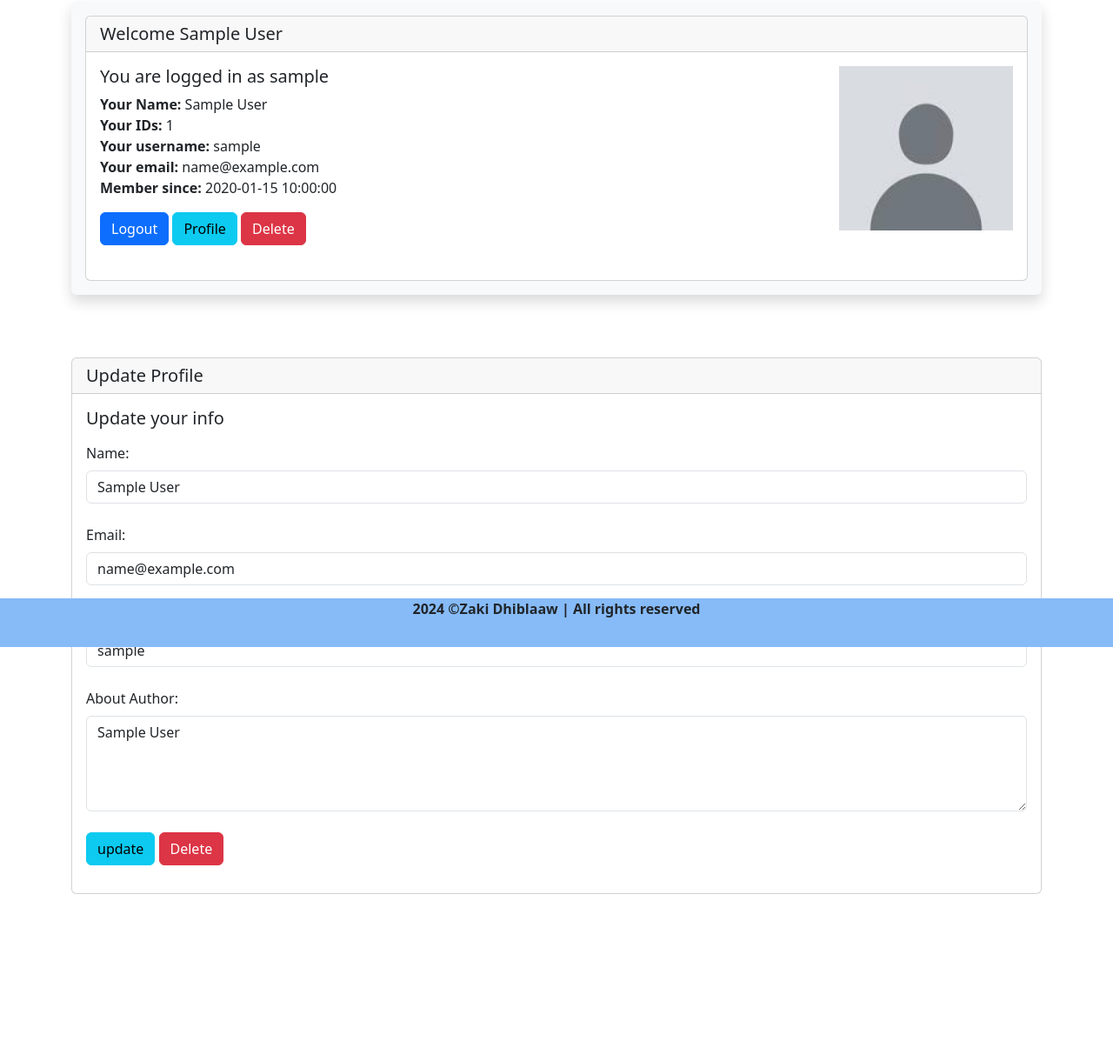
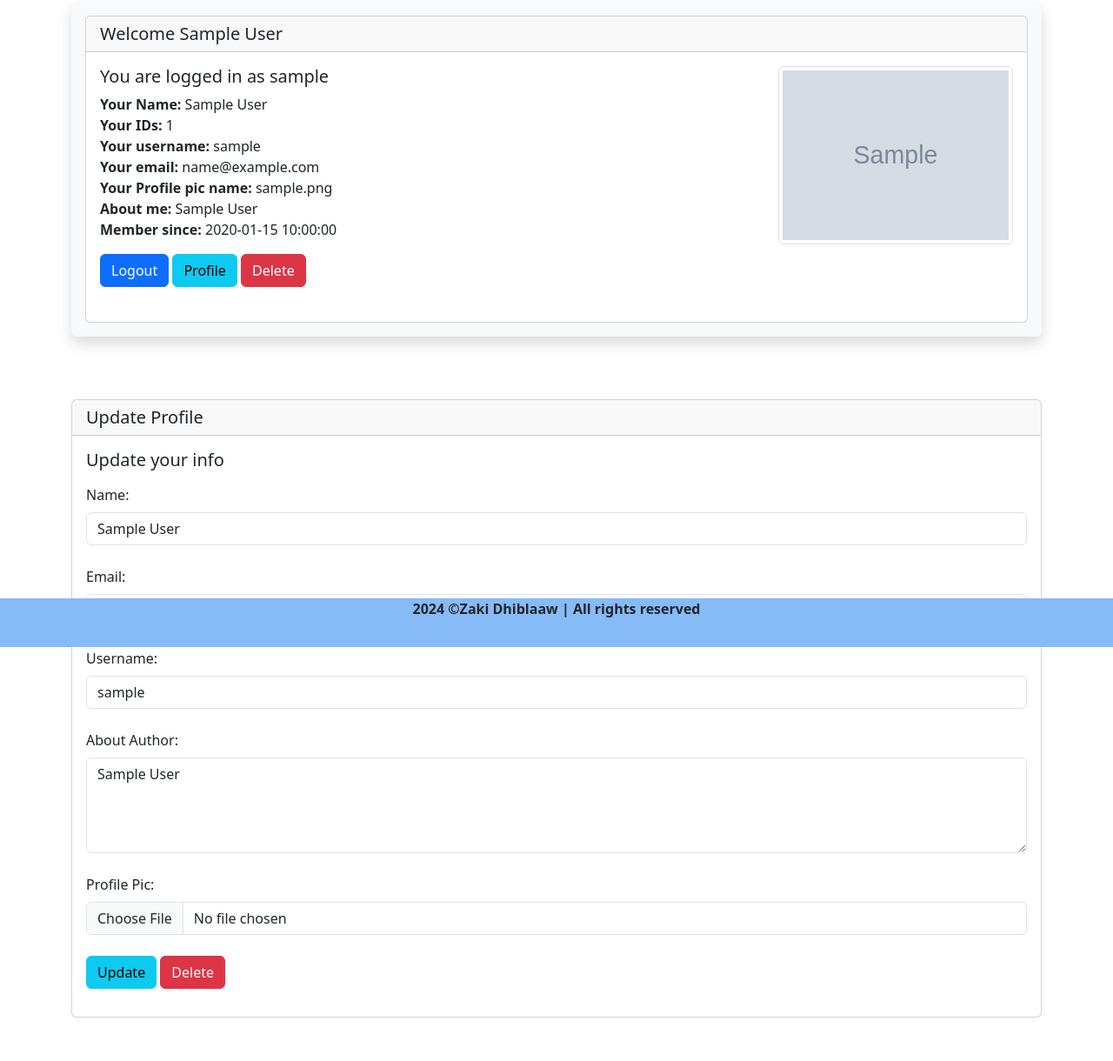
Before and after one commit to ZakiDhiblawe/flask_blog, a Flask app: page /dashboard/ in a window 1280 px wide. Shown: the part 56-1276 px from the top of the page at 87% size. Before the commit the page ends 1084 px from the top, so only its background shows below. Run offline with Flask 3, Linux system fonts and the light colour scheme; a user stored in the database is signed in; tables that the repository leaves empty hold one stand-in row (values such as "Sample post"); grey boxes marked "Sample" are stand-in pictures; some libraries are stand-ins or nearby versions.

Commit message:
updated profile pic

```diff
--- a/app/modules/admin/routes.py
+++ b/app/modules/admin/routes.py
@@ -16,8 +16,8 @@ blueprint = Blueprint('admin', __name__, url_prefix='/admin')
 @blueprint.route('/')
 @login_required
 def index():
-    id = current_user.id
-    if id == 35:
+    admin = current_user.username
+    if admin == 'zaki':
         return render_template('admin/index.html')
     else:
         flash('You are not authorized to access this page.')
--- a/app/modules/auth/forms.py
+++ b/app/modules/auth/forms.py
@@ -1,7 +1,8 @@
 from flask_wtf import FlaskForm
-from wtforms import EmailField, IntegerField, PasswordField, StringField, SubmitField, BooleanField, TextAreaField, ValidationError
+from wtforms import EmailField,  IntegerField, PasswordField, StringField, SubmitField, BooleanField, TextAreaField, ValidationError
 from wtforms.validators import DataRequired, EqualTo, Length
 from wtforms.widgets import TextArea
+from flask_wtf.file import FileField
 
 
 class UsersForm(FlaskForm):
@@ -10,6 +11,7 @@ class UsersForm(FlaskForm):
     username = StringField('Username', validators=[DataRequired()])
     password_hash=PasswordField('Password', validators=[DataRequired() ,EqualTo('password_hash2', message='password mismatch')])
     password_hash2=PasswordField('Confirm Password', validators=[DataRequired()])
+    profile_pic = FileField('Profile Pic')
     submit = SubmitField('Submit')
 
 
--- a/app/modules/auth/models.py
+++ b/app/modules/auth/models.py
@@ -4,6 +4,7 @@ from werkzeug.security import generate_password_hash, check_password_hash
 from utilities.db import db
 from werkzeug.security import generate_password_hash, check_password_hash
 from flask_login import UserMixin, current_user, login_user, logout_user, LoginManager, login_required, login_remembered
+
 
 
 
@@ -14,6 +15,7 @@ class Users(db.Model, UserMixin):
     name = db.Column(db.String(200), nullable=False)
     email = db.Column(db.String(200), nullable=False, unique=True)
     about_author = db.Column(db.Text(1000), nullable=True)
+    profile_pic = db.Column(db.String(2000), nullable=True, default='default.jpeg')  # Fixed typo
     date_added = db.Column(db.DateTime, default=datetime.utcnow)
     password_hash = db.Column(db.String(1000))
     posts = db.relationship('Posts', backref='poster')
--- a/app/modules/dashboard/forms.py
+++ b/app/modules/dashboard/forms.py
@@ -2,10 +2,17 @@ from flask_wtf import FlaskForm
 from wtforms import EmailField, IntegerField, PasswordField, StringField, SubmitField, BooleanField, TextAreaField, ValidationError
 from wtforms.validators import DataRequired, EqualTo, Length
 from wtforms.widgets import TextArea
+from flask_wtf.file import FileField
+from flask_wtf.file import FileAllowed
+from wtforms.validators import Optional
+
+
+
 
 class DashboardForm(FlaskForm):
     name = StringField('Name', validators=[DataRequired()])
     email = EmailField('Email', validators=[DataRequired()])
     username = StringField('Username', validators=[DataRequired()])
     about_author = TextAreaField('About Author')
-    submit = SubmitField('update')
+    profile_pic = FileField('Profile Pic', validators=[FileAllowed(['jpg', 'jpeg', 'png'], 'Images only!'), Optional()])
+    submit = SubmitField('Update')
--- a/app/modules/dashboard/routes.py
+++ b/app/modules/dashboard/routes.py
@@ -1,47 +1,74 @@
 import os
-from dotenv import load_dotenv
-from flask import Flask, redirect, render_template, flash, request, url_for, Blueprint
-from werkzeug.security import generate_password_hash, check_password_hash
-from flask_login import UserMixin, current_user, login_user, logout_user, LoginManager, login_required, login_remembered
-from .forms import DashboardForm
+import hashlib
+from flask import Blueprint, redirect, render_template, flash, request, url_for
+from flask_login import login_required, current_user
+from werkzeug.utils import secure_filename
 from sqlalchemy.exc import IntegrityError
 from ..auth.models import Users
 from utilities.db import db
-
-
-
+from .forms import DashboardForm
 
 blueprint = Blueprint('dashboard', __name__, url_prefix='/dashboard')
 
+# Define a folder for profile pics
+UPLOAD_FOLDER = 'app/static/images/profile_pics'
+ALLOWED_EXTENSIONS = {'png', 'jpg', 'jpeg', 'gif'}
 
+# Helper function to check allowed extensions
+def allowed_file(filename):
+    return '.' in filename and filename.rsplit('.', 1)[1].lower() in ALLOWED_EXTENSIONS
 
+# Encrypt file name
+def encrypt_filename(filename):
+    file_extension = filename.rsplit('.', 1)[1].lower()
+    # Encrypt using hashlib
+    hash_object = hashlib.sha256(filename.encode())
+    encrypted_filename = hash_object.hexdigest()
+    return f"{encrypted_filename}.{file_extension}"
 
 @blueprint.route('/', methods=['GET', 'POST'])
 @login_required
 def dashboard():
     form = DashboardForm()
     id = current_user.id
-    name_updating = Users.query.get_or_404(id)
+    user = Users.query.get_or_404(id)
 
     if request.method == 'POST':
         if form.validate_on_submit():
             user_by_username = Users.query.filter_by(username=form.username.data).first()
             user_by_email = Users.query.filter_by(email=form.email.data).first()
 
-            # Prevent duplication of username or email
             if user_by_username and user_by_username.id != id:
                 flash('Username already exists', 'danger')
             elif user_by_email and user_by_email.id != id:
                 flash('Email already exists', 'danger')
             else:
                 try:
-                    name_updating.name = form.name.data
-                    name_updating.email = form.email.data
-                    name_updating.username = form.username.data
-                    name_updating.about_author = form.about_author.data
+                    user.name = form.name.data
+                    user.email = form.email.data
+                    user.username = form.username.data
+                    user.about_author = form.about_author.data
+
+                    if form.profile_pic.data and allowed_file(form.profile_pic.data.filename):
+                        file = form.profile_pic.data
+                        filename = secure_filename(file.filename)
+                        encrypted_filename = encrypt_filename(filename)
+                        file_path = os.path.join(UPLOAD_FOLDER, encrypted_filename)
+
+                        # Create directory if it does not exist
+                        if not os.path.exists(UPLOAD_FOLDER):
+                            os.makedirs(UPLOAD_FOLDER)
+
+                        # Save the file
+                        file.save(file_path)
+                        user.profile_pic = encrypted_filename
+                    else:
+                        if form.profile_pic.data:  # Check if a file was provided but invalid
+                            flash('Invalid file format', 'danger')
+
                     db.session.commit()
                     flash('User updated successfully', 'success')
-                    return redirect(url_for('dashboard.dashboard')) # Stay on dashboard after updating
+                    return redirect(url_for('dashboard.dashboard'))
                 except IntegrityError as e:
                     db.session.rollback()
                     flash('An error occurred while updating the user.', 'danger')
@@ -50,9 +77,9 @@ def dashboard():
             flash('Form validation failed', 'danger')
 
     # Pre-populate the form with current data
-    form.name.data = name_updating.name
-    form.email.data = name_updating.email
-    form.username.data = name_updating.username
-    form.about_author.data = name_updating.about_author
+    form.name.data = user.name
+    form.email.data = user.email
+    form.username.data = user.username
+    form.about_author.data = user.about_author
 
-    return render_template('dashboard.html', form=form, name_updating=name_updating, id=id)
+    return render_template('dashboard.html', form=form, user=user, id=id)
--- a/app/templates/dashboard.html
+++ b/app/templates/dashboard.html
@@ -22,20 +22,21 @@
             <strong>Your IDs: </strong> {{ current_user.id }}<br />
             <strong>Your username: </strong> {{ current_user.username }}<br />
             <strong>Your email: </strong> {{ current_user.email }}<br />
+            <strong>Your Profile pic name: </strong> {{ current_user.profile_pic }}<br />
+            <strong>About me: </strong> {{ current_user.about_author }}<br />
             <strong>Member since: </strong> {{ current_user.date_added.strftime('%Y-%m-%d %H:%M:%S') }}<br />
           </p>
 
           <a href="{{ url_for('auth.logout') }}" class="btn btn-primary">Logout</a>
-          <a href="{{ url_for('auth.update_user', id=id) }}" class="btn btn-info">Profile</a>
-          <a class="btn btn-danger" href="{{ url_for('auth.delete', id=id) }}">Delete</a>
+          <a href="{{ url_for('dashboard.dashboard') }}" class="btn btn-info">Profile</a>
+          <a class="btn btn-danger" href="{{ url_for('auth.delete', id=current_user.id) }}">Delete</a>
           <br /><br/>
         </div>
 
         <!-- Updated column for the image -->
         <div class="col-4 d-flex h-100 justify-content-end">
           <div class="d-flex align-items-center">
-            <img src="{{ url_for('static', filename='images/profile_pics/defualt.jpeg') }}" class="img-fluid"
-              alt="Profile Picture" width="200px">
+            <img src="{{ url_for('static', filename='images/profile_pics/' + (current_user.profile_pic if current_user.profile_pic else 'default.jpeg')) }}" alt="Profile Picture" class="img-thumbnail" width="270" height="300">
           </div>
         </div>
       </div>
@@ -50,12 +51,13 @@
   <div class="card-body">
     <h5 class="card-title">Update your info</h5>
     <p class="card-text">
-    <form method="post">
+    <form method="post" enctype="multipart/form-data">
       {{ form.hidden_tag() }}
       {{ form.name.label(class="form-label") }}: {{ form.name(class="form-control") }}<br />
       {{ form.email.label(class="form-label") }}: {{ form.email(class="form-control") }}<br />
       {{ form.username.label(class="form-label") }}: {{ form.username(class="form-control") }}<br />
       {{ form.about_author.label(class="form-label") }}: {{ form.about_author(class="form-control", rows=4) }}<br />
+      {{ form.profile_pic.label(class="form-label") }}: {{ form.profile_pic(class="form-control") }}<br />
       {{ form.submit(class="btn btn-info") }}
       <a class="btn btn-danger" role="button" href="{{ url_for('auth.delete', id=current_user.id) }}">Delete</a>
     </form>
@@ -63,6 +65,4 @@
   </div>
 </div>
 
-</div>
-
 {% endblock content %}
--- a/app/templates/nav.html
+++ b/app/templates/nav.html
@@ -40,7 +40,7 @@
         <li class="nav-item">
           <a class="nav-link" href="{{ url_for('public.posts' ) }}">posts</a>
         </li>
-        {% if current_user.id == 35 %}
+        {% if current_user.username == 'zaki' %}
         <li class="nav-item">
           <a class="nav-link" href="{{ url_for('admin.index' ) }}">admin</a>
         </li>
```
Also changed, not shown: app/templates/post.html (+14 -1 lines), app/static/images/profile_pics/b88e9e297536caa065dacdfc5b58080d6de8886db6ce0c6f39920525e9b496d3.jpg (added), app/static/images/profile_pics/default.jpeg (renamed from app/static/images/profile_pics/defualt.jpeg).
